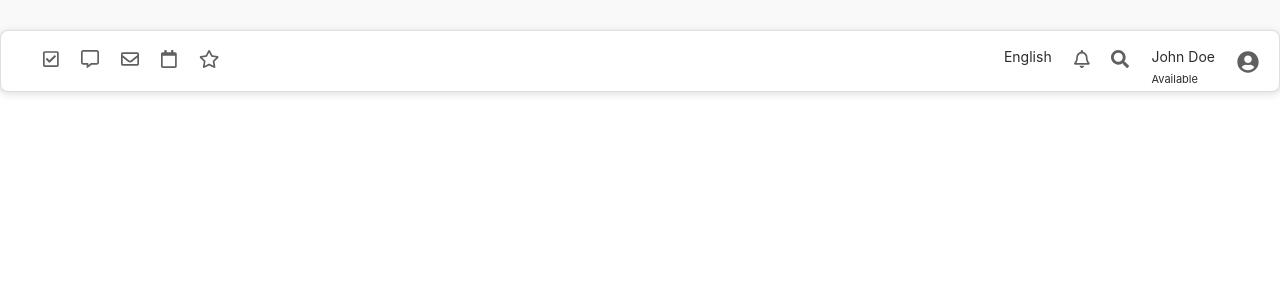
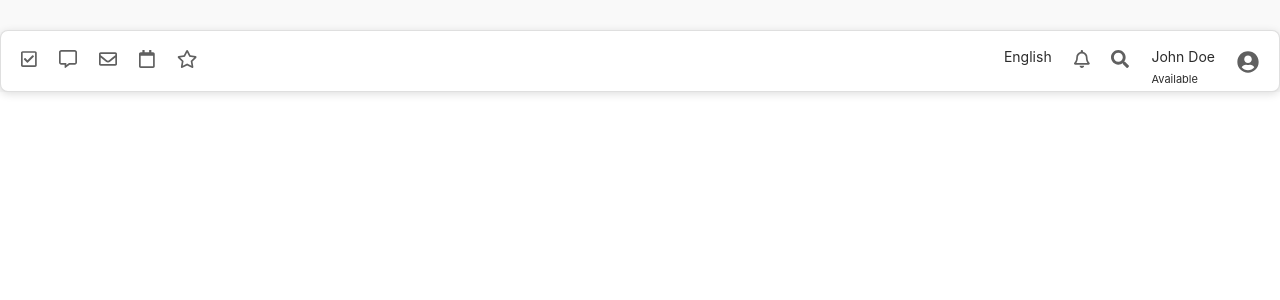
Before and after one commit to guiamado/front-end-layout, a React (Create React App) app in the folder frontend/: page / in a window 1280 px wide. Shown: the top 300 px of the page. Built offline with nearby package versions, Linux system fonts and the light colour scheme.

Commit message:
[ADD] Adicionando estilos de icones

```diff
--- /dev/null
+++ b/frontend/src/assets/scss/helpers/variables.scss
@@ -0,0 +1,3 @@
+$corBlue600: #0052cc !default;
+$corRed500:#FF000A !default;
+$corDark900: #091e42 !default;
--- /dev/null
+++ b/frontend/src/assets/scss/icon/icon.scss
@@ -0,0 +1,10 @@
+.icon {
+    margin-right: 22px;
+    cursor: pointer;
+    font-size: 18px;
+    &:hover {
+        svg {
+            color: $corBlue600 !important;
+        }
+    }
+}
--- a/frontend/src/assets/scss/main.scss
+++ b/frontend/src/assets/scss/main.scss
@@ -1,3 +1,6 @@
+@import './helpers/variables.scss';
+@import './icon/icon.scss';
+
 .navBar {
   box-shadow: 0px 2px 8px rgba(0, 0, 0, 0.135216) !important;
   border-radius: 8px !important;
--- a/frontend/src/components/navbar/NavBar.tsx
+++ b/frontend/src/components/navbar/NavBar.tsx
@@ -15,7 +15,7 @@ const NavBar: React.FC = () => {
                         <Col lg="4">
                             {icons.map((el, index) => {
                                 return (
-                                    <span style={{ marginLeft: 22, cursor: 'pointer', fontSize: 18 }} key={`icon-${index}`}>
+                                    <span className="icon" key={`icon-${index}`}>
                                         <FontAwesomeIcon icon={el} color="#606060"/>
                                     </span>
                                 );
@@ -26,10 +26,10 @@ const NavBar: React.FC = () => {
                                 <span style={{ marginRight: 22 }}>
                                     English
                                 </span>
-                                <span style={{ marginRight: 22, cursor: 'pointer', fontSize: 18 }}>
+                                <span className="icon">
                                     <FontAwesomeIcon icon={faBell} color="#606060"/>
                                 </span>
-                                <span style={{ marginRight: 22, cursor: 'pointer', fontSize: 18 }}>
+                                <span className="icon">
                                     <FontAwesomeIcon icon={faSearch} color="#606060" />
                                 </span>
                                 <span style={{ marginRight: 22 }}>
```
